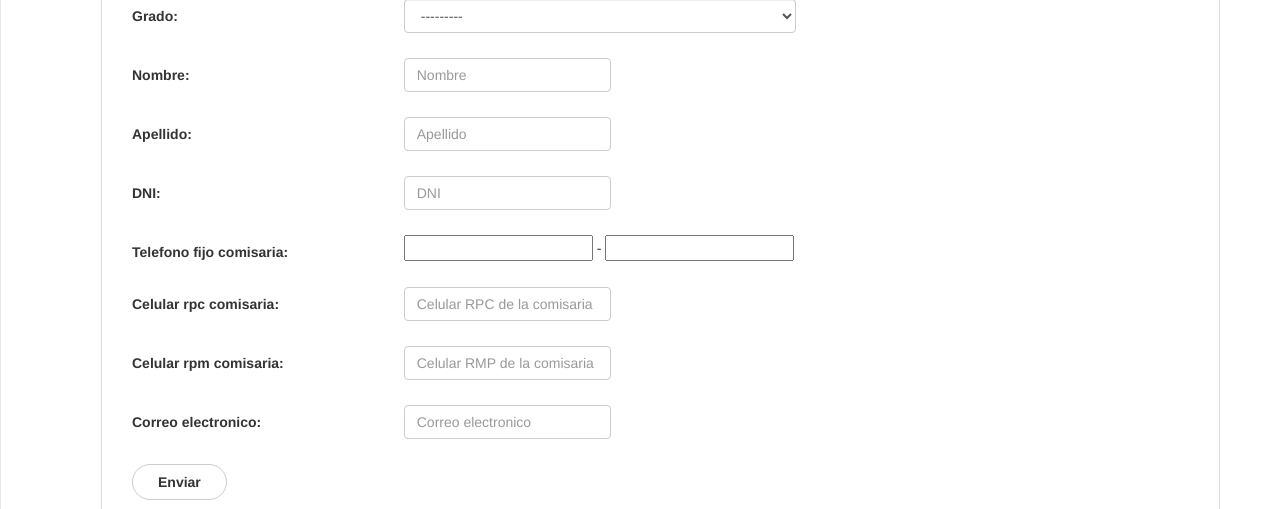
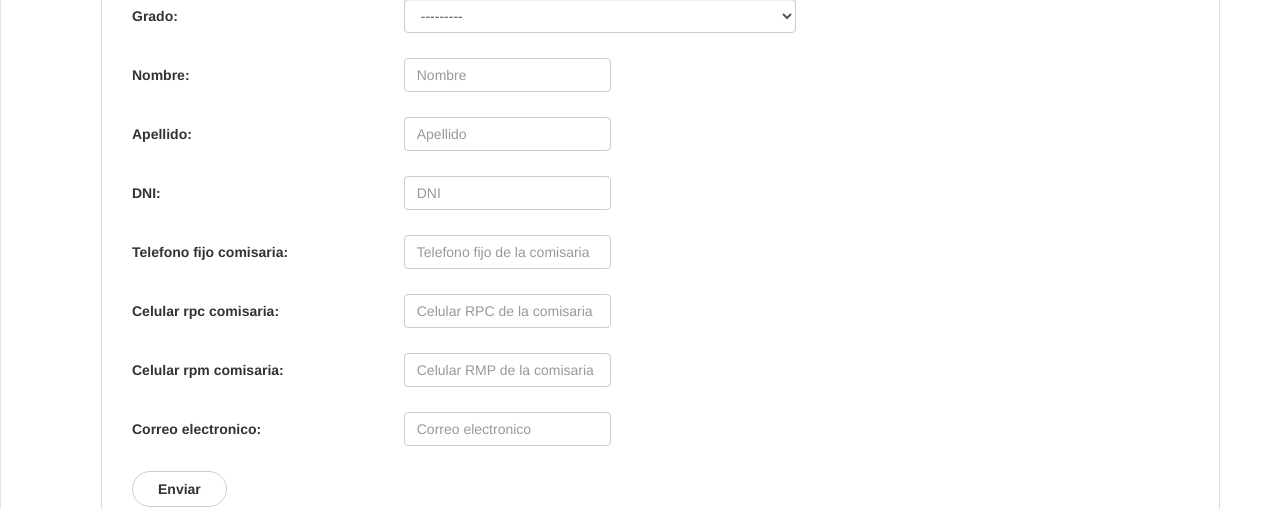
Before and after one commit to sirlo21/sagipnp, a Django app: page /equipo-de-levantamiento/ in a window 1280 px wide. Shown: the part 1585-2094 px from the top of the page. Run offline with Django 3.2, Linux system fonts and the light colour scheme; the visitor is signed in with stand-in values (Sample User, id 1); data that the repository does not hold is empty; some libraries are stand-ins or nearby versions.

Commit message:
change equipo_de_levantamiento.html

```diff
--- a/templates/levantamiento/equipo_de_levantamiento.html
+++ b/templates/levantamiento/equipo_de_levantamiento.html
@@ -505,9 +505,7 @@
 										</div>
 									</label>
 									<div class="col-md-9">
-										<input type="text" maxlength="3" name="telefono_fijo_comisaria_1" />
-										<span style="display: inline">-</span>
-										<input type="text" maxlength="7" name="telefono_fijo_comisaria_2" />
+										{{ form.telefono_fijo_comisaria }}
 										{% if form.telefono_fijo_comisaria.errors %}<p class="help-block">{{ form.telefono_fijo_comisaria.errors|striptags }}</p>{% endif %}
 									</div>
 								</div>
```
